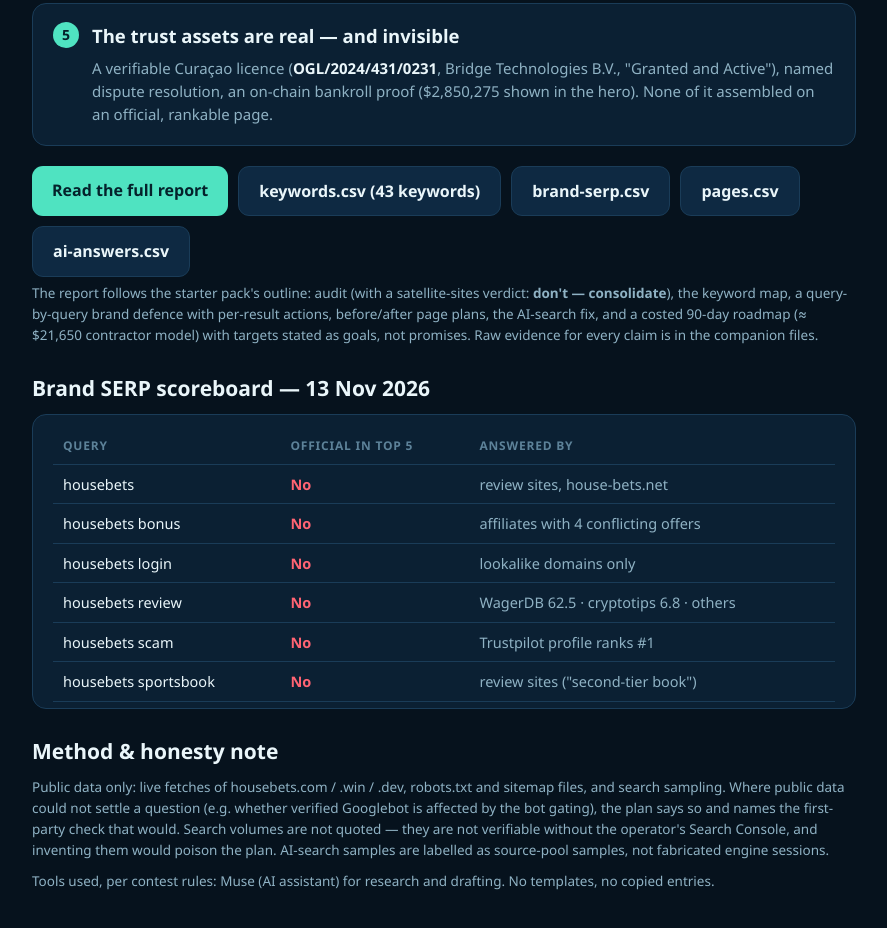
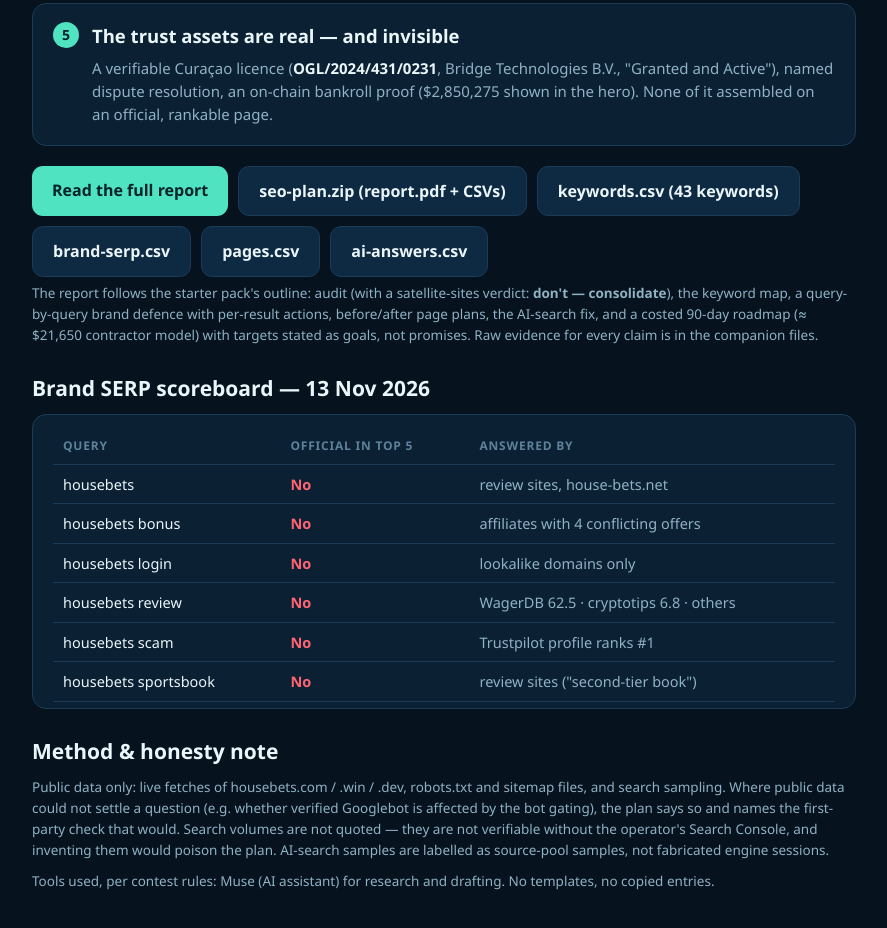
Before and after one commit to fairusfelles/win-google-housebets, a plain HTML site: page index.html in a window 1280 px wide. Shown: the part 964-1892 px from the top of the page, without its empty margins (196-1083 px from the left). Drawn offline with Linux system fonts and the light colour scheme.

Commit message:
Add report.pdf (11 pp) and seo-plan.zip submission bundle; form drafts

```diff
--- a/index.html
+++ b/index.html
@@ -66,6 +66,7 @@ code{background:var(--card2);padding:1px 6px;border-radius:5px;font-size:13.5px}
 
   <div class="btns">
     <a class="btn" href="report.md">Read the full report</a>
+    <a class="btn ghost" href="seo-plan.zip">seo-plan.zip (report.pdf + CSVs)</a>
     <a class="btn ghost" href="keywords.csv">keywords.csv (43 keywords)</a>
     <a class="btn ghost" href="brand-serp.csv">brand-serp.csv</a>
     <a class="btn ghost" href="pages.csv">pages.csv</a>
```
Also changed, not shown: form_tools.txt (added), form_top5.txt (added), form_track.txt (added), 2 other files.
